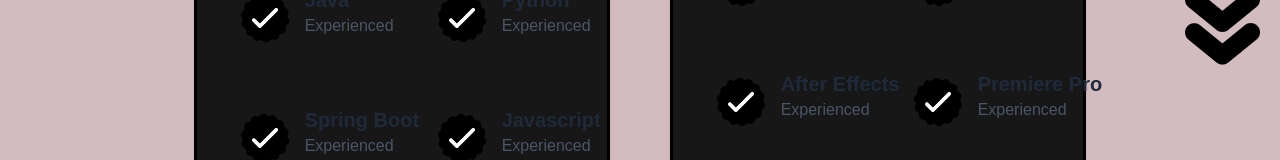
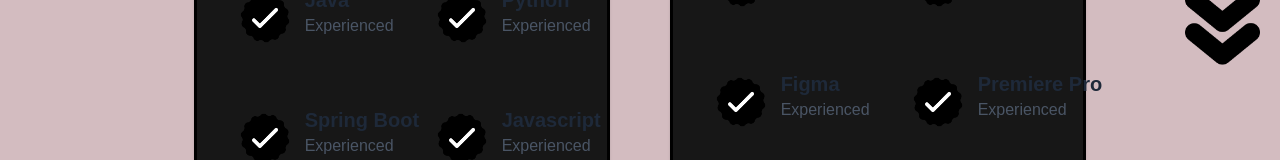
Before and after one commit to KeemL/modern_portfolio, a Next.js app: page / in a window 1280 px wide. Shown: the part 735-895 px from the top of the page. Built offline with nearby package versions, Linux system fonts and the light colour scheme.

Commit message:
edit experience cards, add project category

```diff
--- a/src/app/experiences/page.tsx
+++ b/src/app/experiences/page.tsx
@@ -20,7 +20,7 @@
         skills={[
           { title: "Unreal Engine", level: "Experienced" },
           { title: "Unity", level: "Experienced" },
-          { title: "After Effects", level: "Experienced" },
+          { title: "Figma", level: "Experienced" },
           { title: "Premiere Pro", level: "Experienced" },
           { title: "Photoshop", level: "Experienced" },
           { title: "Git", level: "Experienced" },
--- a/src/app/projects/projectData.ts
+++ b/src/app/projects/projectData.ts
@@ -1,4 +1,9 @@
-export type ProjectCategory = "Applications" | "Game Dev" | "Animation" | "All";
+export type ProjectCategory =
+  | "Applications"
+  | "Game Dev"
+  | "Animation"
+  | "Design"
+  | "All";
 
 // const categories: ProjectCategory[] = [
 //   "All",
```
